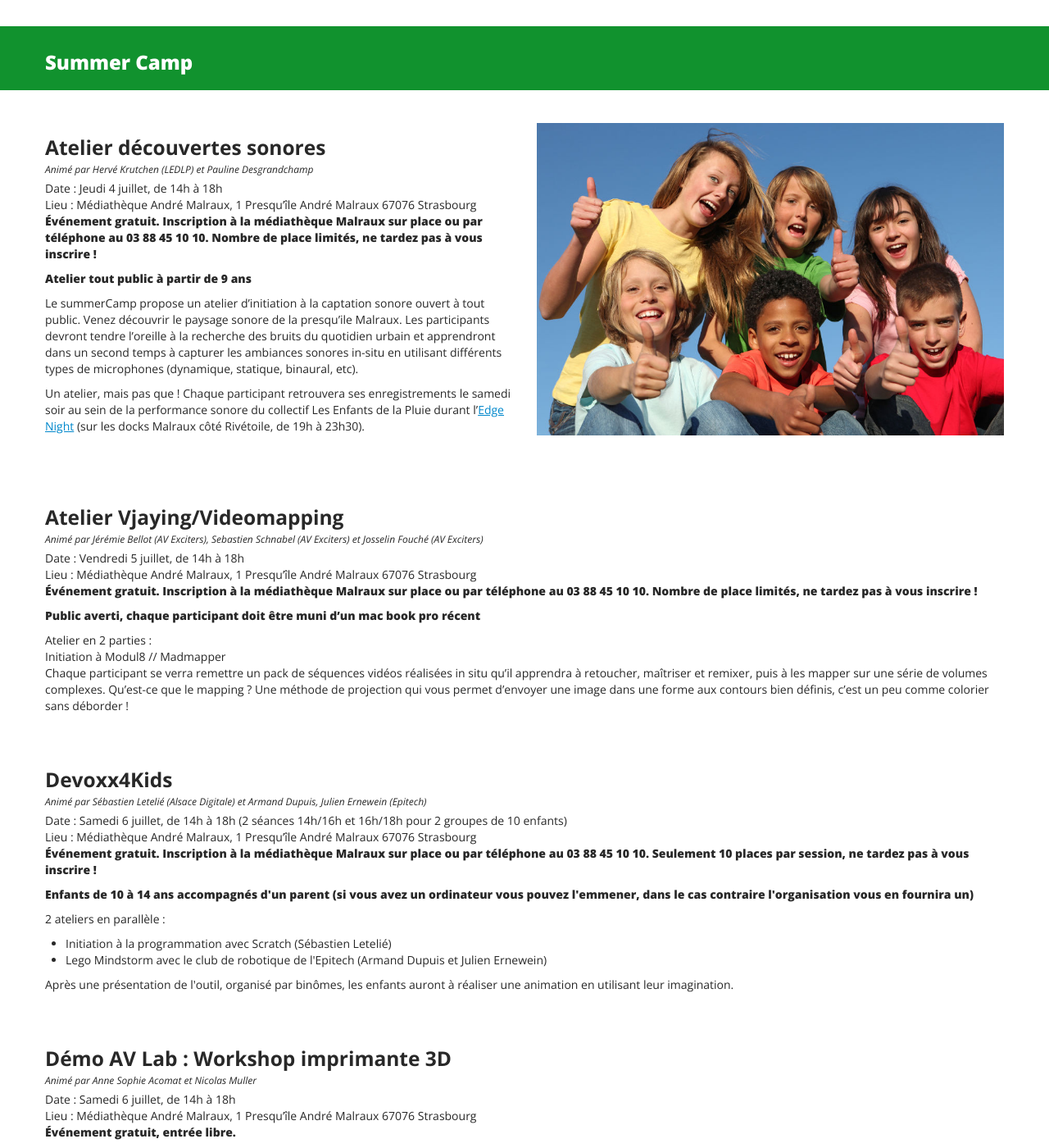
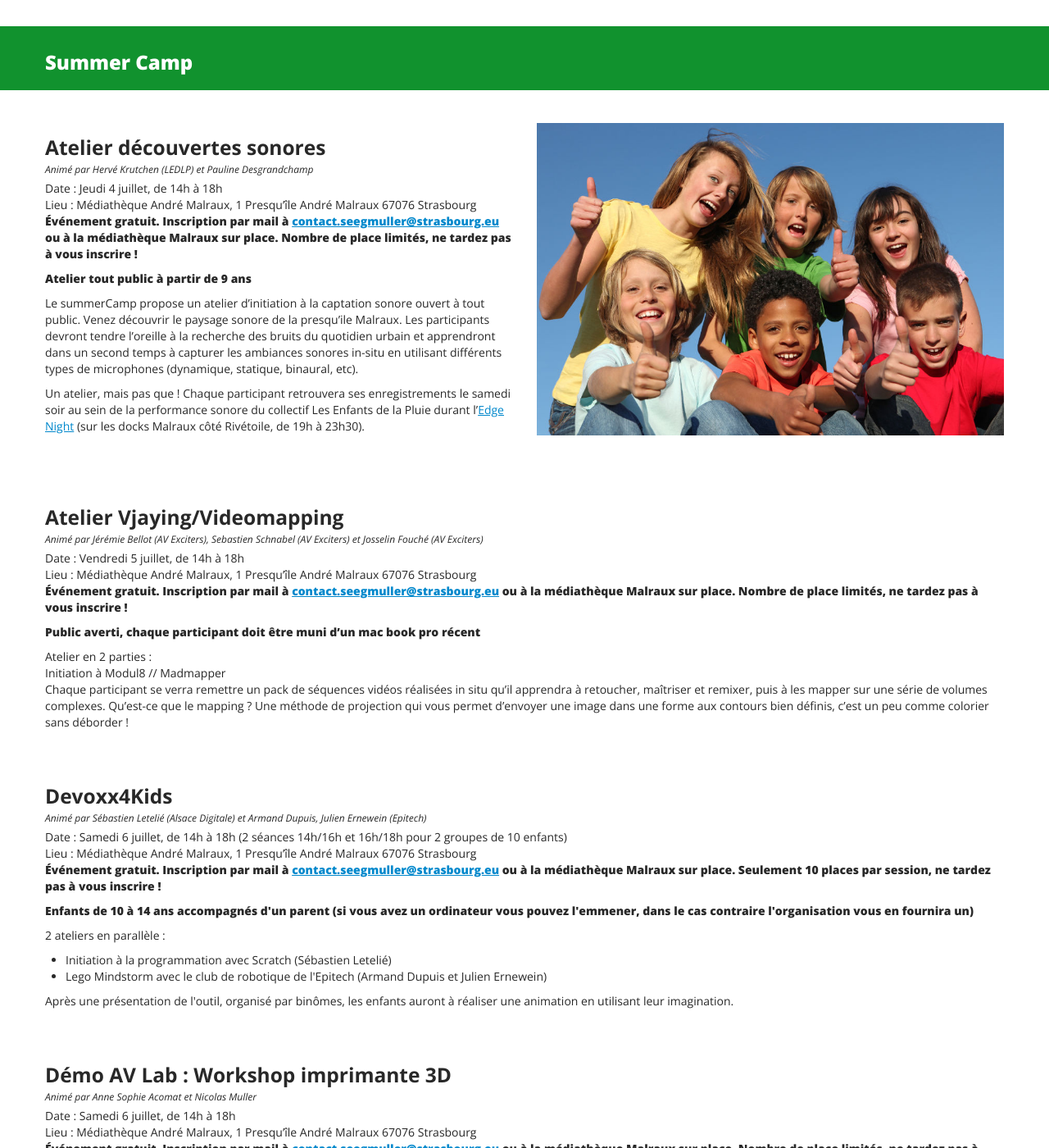
Before and after one commit to AlsaceDigitale/edgefest, a Jekyll site: the page built from summercamp.html, in a window 1280 px wide and 1400 px high, scrolled down 2044 px. Shown: the whole window at 82% size. Built offline with Jekyll 4.4.1, drawn with Linux system fonts in a browser that asks for light colours; some web fonts are replaced; some of the changed text lies outside the part shown.

Commit message:
new contact info for summercamp

```diff
--- a/_includes/summercamp.html
+++ b/_includes/summercamp.html
@@ -17,7 +17,7 @@
         <p class="anim">Animé par Hervé Krutchen (LEDLP) et Pauline Desgrandchamp</p>
         <p class="date">Date : Jeudi 4 juillet, de 14h à 18h</p>
         <p class="venue">Lieu : Médiathèque André Malraux, 1 Presqu’île André Malraux 67076 Strasbourg</p>
-        <p class="type">Événement gratuit. Inscription à la médiathèque Malraux sur place ou par téléphone au 03 88 45 10 10. Nombre de place limités, ne tardez pas à vous inscrire !</p>
+        <p class="type">Événement gratuit. Inscription par mail à <a href="mailto:contact.seegmuller@strasbourg.eu">contact.seegmuller@strasbourg.eu</a> ou à la médiathèque Malraux sur place. Nombre de place limités, ne tardez pas à vous inscrire !</p>
         <p class="type">Atelier tout public à partir de 9 ans</p>
         <p class="concept">
           Le summerCamp propose un atelier d’initiation à la captation sonore ouvert à tout public. Venez découvrir le paysage sonore de la presqu’ile Malraux. Les participants devront  tendre l’oreille à la recherche des bruits du quotidien urbain et apprendront dans un second temps à capturer les ambiances sonores in-situ en utilisant différents types de microphones (dynamique, statique, binaural, etc).
@@ -44,7 +44,7 @@
         <p class="anim">Animé par Jérémie Bellot (AV Exciters), Sebastien Schnabel (AV Exciters) et Josselin Fouché (AV Exciters)</p>
         <p class="date">Date : Vendredi 5 juillet, de 14h à 18h</p>
         <p class="venue">Lieu : Médiathèque André Malraux, 1 Presqu’île André Malraux 67076 Strasbourg</p>
-        <p class="type">Événement gratuit. Inscription à la médiathèque Malraux sur place ou par téléphone au 03 88 45 10 10. Nombre de place limités, ne tardez pas à vous inscrire !</p>
+        <p class="type">Événement gratuit. Inscription par mail à <a href="mailto:contact.seegmuller@strasbourg.eu">contact.seegmuller@strasbourg.eu</a> ou à la médiathèque Malraux sur place. Nombre de place limités, ne tardez pas à vous inscrire !</p>
         <p class="type">Public averti, chaque participant doit être muni d’un mac book pro récent</p>
         <p class="concept">
           Atelier en 2 parties :
@@ -65,7 +65,7 @@
         <p class="anim">Animé par Sébastien Letelié (Alsace Digitale) et Armand Dupuis, Julien Ernewein (Epitech)</p>
         <p class="date">Date : Samedi 6 juillet, de 14h à 18h (2 séances 14h/16h et 16h/18h pour 2 groupes de 10 enfants)</p>
         <p class="venue">Lieu : Médiathèque André Malraux, 1 Presqu’île André Malraux 67076 Strasbourg</p>
-        <p class="type">Événement gratuit. Inscription à la médiathèque Malraux sur place ou par téléphone au 03 88 45 10 10. Seulement 10 places par session, ne tardez pas à vous inscrire !</p>
+        <p class="type">Événement gratuit. Inscription par mail à <a href="mailto:contact.seegmuller@strasbourg.eu">contact.seegmuller@strasbourg.eu</a> ou à la médiathèque Malraux sur place. Seulement 10 places par session, ne tardez pas à vous inscrire !</p>
         <p class="type">Enfants de 10 à 14 ans accompagnés d'un parent (si vous avez un ordinateur vous pouvez l'emmener, dans le cas contraire l'organisation vous en fournira un)</p>
         <p class="concept">
           2 ateliers en parallèle :
@@ -89,7 +89,7 @@
         <p class="anim">Animé par Anne Sophie Acomat et Nicolas Muller</p>
         <p class="date">Date : Samedi 6 juillet, de 14h à 18h</p>
         <p class="venue">Lieu : Médiathèque André Malraux, 1 Presqu’île André Malraux 67076 Strasbourg</p>
-        <p class="type">Événement gratuit, entrée libre.</p>
+        <p class="type">Événement gratuit. Inscription par mail à <a href="mailto:contact.seegmuller@strasbourg.eu">contact.seegmuller@strasbourg.eu</a> ou à la médiathèque Malraux sur place. Nombre de place limités, ne tardez pas à vous inscrire !</p>
         <p class="type">Tout public</p>
         <p class="concept">
           Cet atelier sera l’occasion de découvrir le processus de l’impression 3D dans son ensemble, en comprendre les principes de l’idée à sa réalisation.
```
